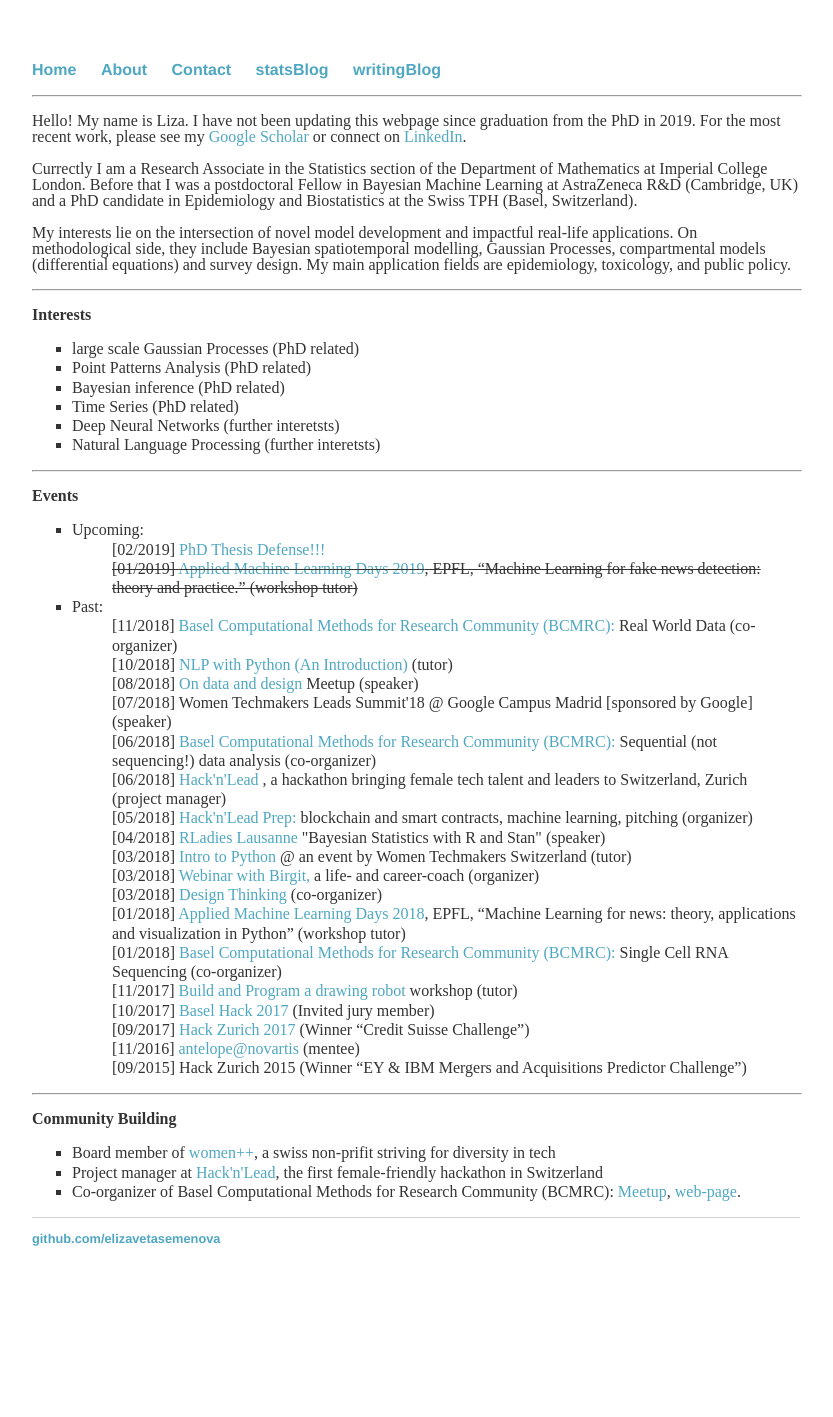
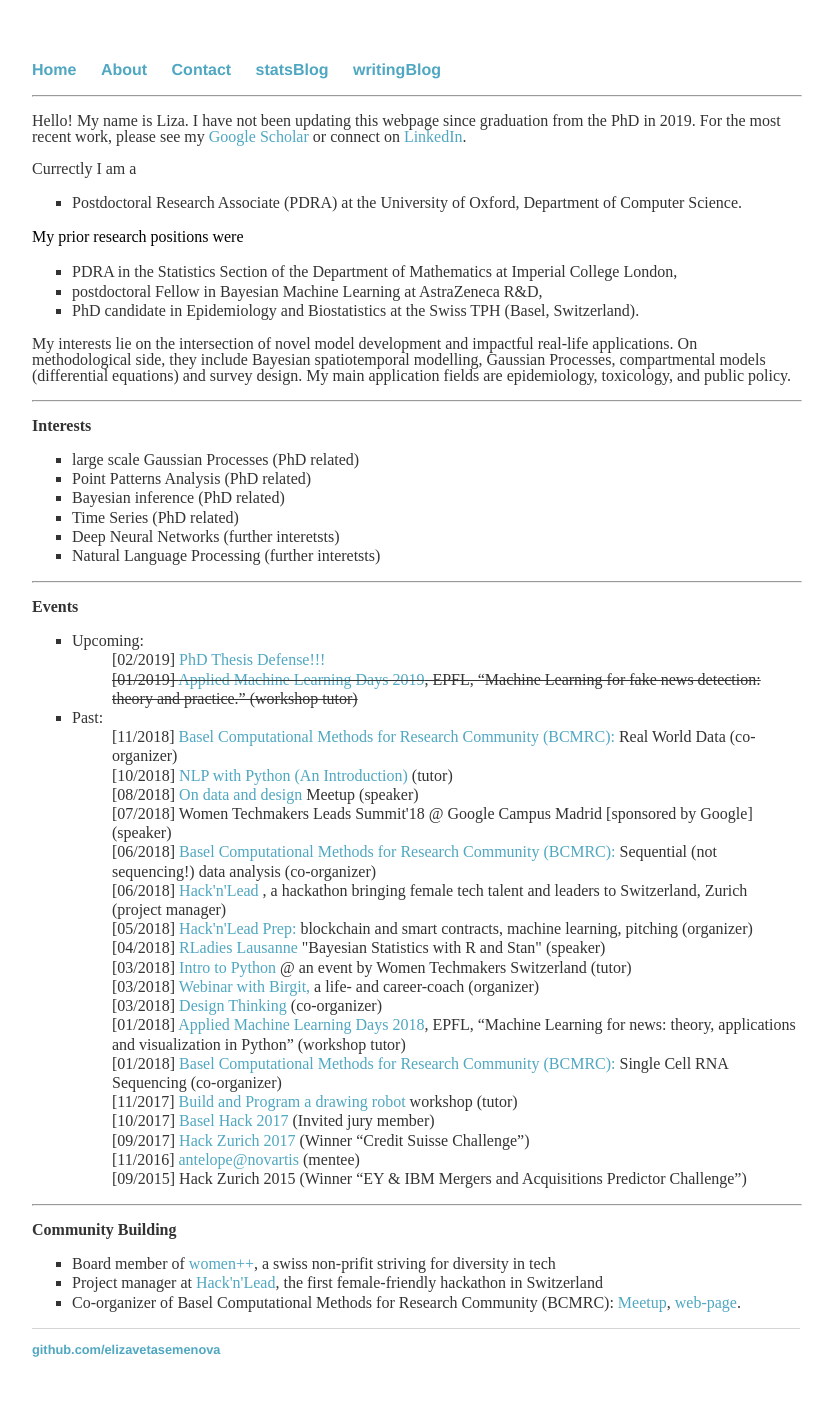
Before and after one commit to elizavetasemenova/elizavetasemenova.github.io, a Jekyll site: the page built from index.html, in a window 1280 px wide. Shown: the whole page, without its empty margins (224-1057 px from the left). Built offline with Jekyll 4.4.1, drawn with Linux system fonts in a browser that asks for light colours; before the commit the page ends 1306 px from its top, so only the background shows below that.

Commit message:
Update index.html

```diff
--- a/index.html
+++ b/index.html
@@ -12,7 +12,16 @@ Hello! My name is Liza. I have not been updating this webpage since graduation f
 </p>
 
 <p>
-Currectly I am a Research Associate in the Statistics section of the Department of Mathematics at Imperial College London. Before that I was a postdoctoral Fellow in Bayesian Machine Learning at AstraZeneca R&D (Cambridge, UK) and a PhD candidate in Epidemiology and Biostatistics at the Swiss TPH (Basel, Switzerland).
+Currectly I am a
+	 <ul style="list-style-type:square">
+	  <li> Postdoctoral Research Associate (PDRA) at the University of Oxford, Department of Computer Science.</li>
+	</ul>
+My prior research positions were
+	<ul style="list-style-type:square">
+	  <li> PDRA in the Statistics Section of the Department of Mathematics at Imperial College London,</li>
+	  <li> postdoctoral Fellow in Bayesian Machine Learning at AstraZeneca R&D,</li>
+	  <li> PhD candidate in Epidemiology and Biostatistics at the Swiss TPH (Basel, Switzerland).</li>
+	</ul>
 </p>
 
 <p>
```
